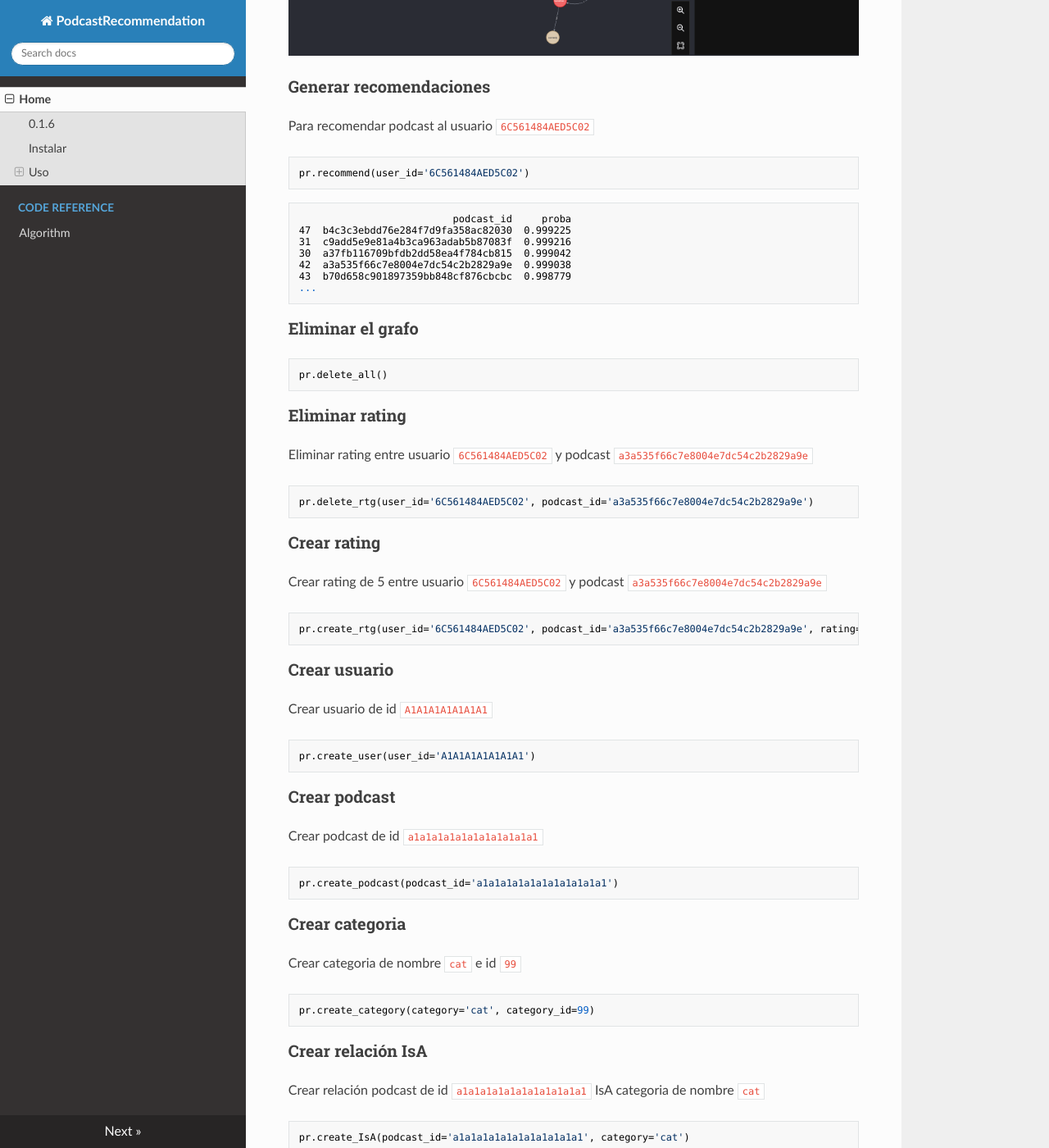
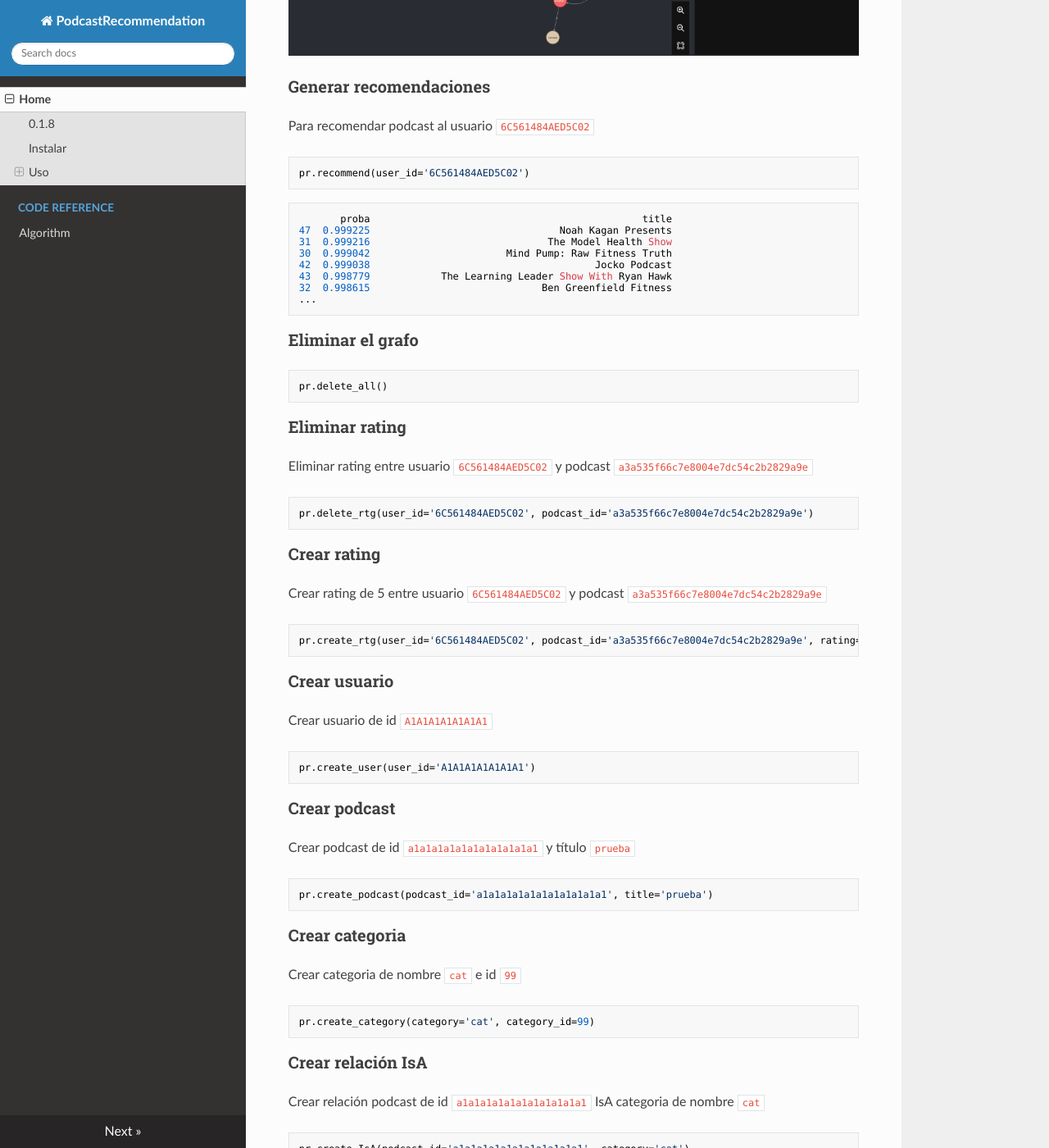
Before and after one commit to ManuelAlejandroMartinezFlores/PodcastRecommendation, an MkDocs documentation site: the page built from docs/index.md, in a window 1280 px wide and 1400 px high, scrolled down 1955 px. Shown: the whole window at 82% size. Built offline with MkDocs 1.6.1, drawn with Linux system fonts in a browser that asks for light colours; nearby versions of some CDN libraries; some of the changed text lies outside the part shown.

Commit message:
Docs index

````diff
--- a/docs/index.md
+++ b/docs/index.md
@@ -1,5 +1,5 @@
 # PodcastRecommendation
-### ```0.1.6```
+### ```0.1.8```
 Podcast Recommendation Algorithm
 
 
@@ -12,7 +12,7 @@ python3 -m pip install podcast-recommendation
 pip install podcast-recommendation
 ```
 ```
-pip install podcast-recommendation==0.1.6
+pip install podcast-recommendation==0.1.8
 
 ```
 
@@ -56,12 +56,13 @@
 pr.recommend(user_id='6C561484AED5C02')
 ```
 ```
-                          podcast_id     proba
-47  b4c3c3ebdd76e284f7d9fa358ac82030  0.999225
-31  c9add5e9e81a4b3ca963adab5b87083f  0.999216
-30  a37fb116709bfdb2dd58ea4f784cb815  0.999042
-42  a3a535f66c7e8004e7dc54c2b2829a9e  0.999038
-43  b70d658c901897359bb848cf876cbcbc  0.998779
+       proba                                              title
+47  0.999225                                Noah Kagan Presents
+31  0.999216                              The Model Health Show
+30  0.999042                       Mind Pump: Raw Fitness Truth
+42  0.999038                                      Jocko Podcast
+43  0.998779            The Learning Leader Show With Ryan Hawk
+32  0.998615                             Ben Greenfield Fitness
 ...
 ```
 ### Eliminar el grafo
@@ -88,9 +89,9 @@ pr.create_user(user_id='A1A1A1A1A1A1A1')
 ```
 
 ### Crear podcast
-Crear podcast de id ```a1a1a1a1a1a1a1a1a1a1a1```
+Crear podcast de id ```a1a1a1a1a1a1a1a1a1a1a1``` y título ```prueba```
 ```py
-pr.create_podcast(podcast_id='a1a1a1a1a1a1a1a1a1a1a1')
+pr.create_podcast(podcast_id='a1a1a1a1a1a1a1a1a1a1a1', title='prueba')
 ```
 
 ### Crear categoria
````
